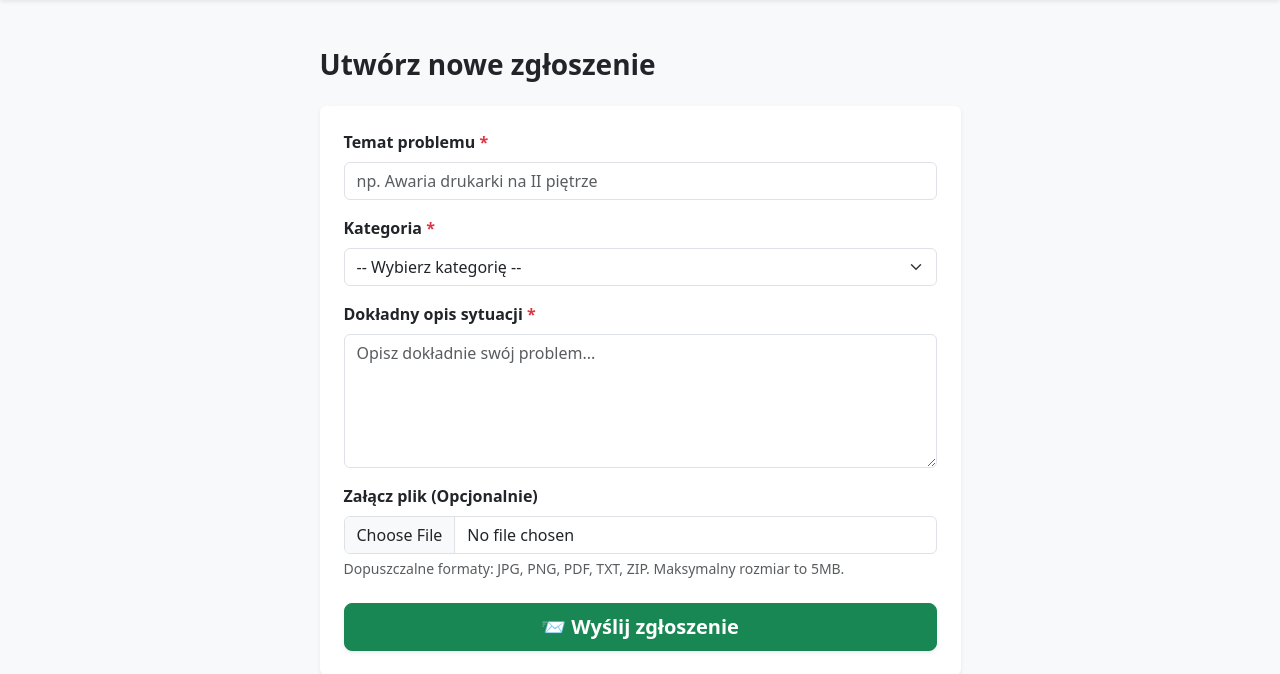
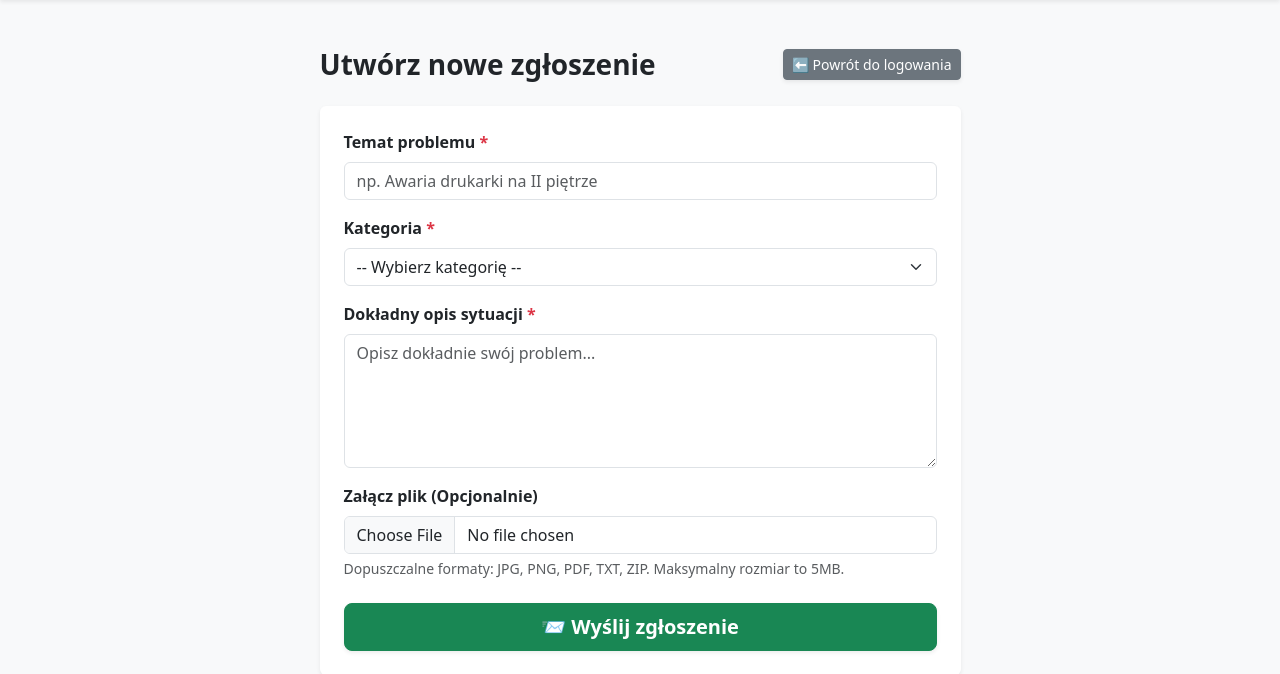
Before and after one commit to emilajonczyk7/Help-desk, a PHP site: page /new_ticket.php in a window 1280 px wide. Shown: the part 56-730 px from the top of the page. Run offline with PHP 8.4, Linux system fonts and the light colour scheme; data comes from the database, SQL or seed files in the repository; a stand-in replaces the project's code that opens the database connection.

Commit message:
new ticket changes

```diff
--- a/new_ticket.php
+++ b/new_ticket.php
@@ -40,7 +40,6 @@ if (isset($_POST['submit_ticket'])) {
             header("Location: new_ticket.php");
             exit;
         } else {
-            // Jeśli folder nie istnieje, spróbuj go stworzyć
             if (!file_exists($upload_dir)) {
                 mkdir($upload_dir, 0777, true);
             }
@@ -91,11 +90,11 @@ if (isset($_POST['submit_ticket'])) {
 
     <nav class="navbar navbar-dark bg-dark mb-5 shadow-sm">
         <div class="container">
-            <a class="navbar-brand fw-bold" href="#">🛠️ Help Desk</a>
+            <a class="navbar-brand fw-bold" href="new_ticket.php">🛠️ Help Desk</a>
             <div>
                 <?php if(isset($_SESSION['user_id'])): ?>
-                    <span class="text-white me-3">Zalogowany jako <b><?php echo htmlspecialchars($_SESSION['username']); ?></b></span>
-                    <a href="panel/dashboard.php" class="btn btn-outline-light btn-sm fw-bold">⬅ Wróć do Panelu</a>
+                    <span class="text-white me-3 d-none d-sm-inline">Zalogowany jako <b><?php echo htmlspecialchars($_SESSION['username']); ?></b></span>
+                    <a href="panel/dashboard.php" class="btn btn-outline-light btn-sm fw-bold">⬅ Panel</a>
                 <?php else: ?>
                     <a href="login.php" class="btn btn-outline-light btn-sm fw-bold">Zaloguj się</a>
                 <?php endif; ?>
@@ -107,7 +106,14 @@ if (isset($_POST['submit_ticket'])) {
         <div class="row justify-content-center">
             <div class="col-md-8 col-lg-7">
 
-                <h3 class="fw-bold mb-4">Utwórz nowe zgłoszenie</h3>
+                <div class="d-flex justify-content-between align-items-center mb-4">
+                    <h3 class="fw-bold mb-0">Utwórz nowe zgłoszenie</h3>
+                    <?php if(isset($_SESSION['user_id'])): ?>
+                        <a href="panel/dashboard.php" class="btn btn-secondary btn-sm shadow-sm">⬅ Powrót do panelu</a>
+                    <?php else: ?>
+                        <a href="login.php" class="btn btn-secondary btn-sm shadow-sm">⬅ Powrót do logowania</a>
+                    <?php endif; ?>
+                </div>
 
                 <?php if (isset($_SESSION['success_message'])): ?>
                     <div class="alert alert-success fw-bold shadow-sm p-4 text-center">
```
